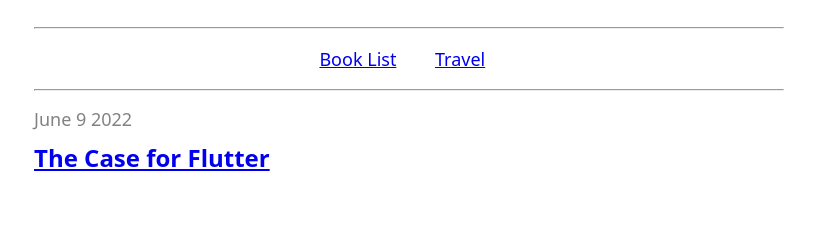
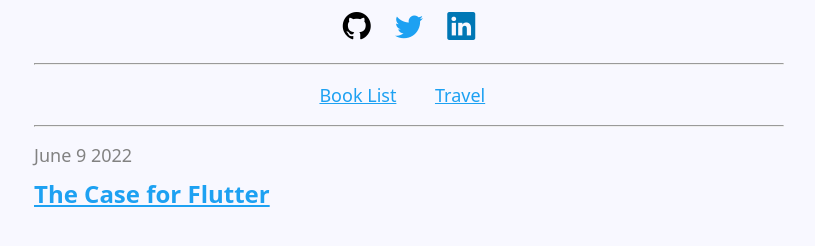
Before and after one commit to cryptnomad/profile-site, a plain HTML site: page index.html in a window 1280 px wide. Shown: the part 380-626 px from the top of the page, without its empty margins (231-1046 px from the left). Drawn offline with nearby package versions, Linux system fonts and the light colour scheme.

Commit message:
Finished Flutter article

```diff
--- a/css/misc.css
+++ b/css/misc.css
@@ -2,6 +2,15 @@ body{
     font-family:system-ui, -apple-system, BlinkMacSystemFont, 'Segoe UI', Roboto, Oxygen, Ubuntu, Cantarell, 'Open Sans', 'Helvetica Neue', sans-serif;
     margin: auto;
     max-width: 750px;
+    background-color: #f8f8ff;
+}
+
+a{
+    color:#1da1f2;
+}
+
+.profile-header{
+    text-align: center;
 }
 
 .post-list{
@@ -58,3 +67,21 @@ body{
     background: rgb(240, 240, 240);
     color: rgb(68, 68, 68);
 }
+
+.bi-twitter{color: #1da1f2;}
+.bi-linkedin{color: #0077b5;}
+.bi-github{color: black}
+
+.icon-bar{
+    padding-top: 10px;
+    padding-bottom:10px;
+}
+
+.icon-bar > a {
+    font-size: 1.75em;
+    padding-left: 10px;
+    padding-right: 10px;
+}
+
+.post{line-height:1.8;}
+.post > img{width: 100%;}
--- a/index.html
+++ b/index.html
@@ -1,5 +1,5 @@
 <html>
-
+    <link rel="stylesheet" href="https://cdn.jsdelivr.net/npm/bootstrap-icons@1.8.3/font/bootstrap-icons.css">
     <link rel="stylesheet" type="text/css" href="./css/misc.css">
     <head>
         <title>
@@ -9,7 +9,7 @@
 
     <body>
         <br><br><br>
-        <center>
+        <div class="profile-header">
             <h1>
                 Adam Rankin's Website
             </h1>
@@ -17,14 +17,16 @@
                 <img src="https://lh3.googleusercontent.com/LZHvqm6yOdynA4cldyhPdo5kRuVK9cGJQT4XUWWy3bRsXSuJXZVCXz5MuRDbZr5t0RPkfu9KjkYqaVN3ZAuLj_xs1-Ge_cKJ-tOn=w600" alt="Cryptnomad-1"
                 style="width:40%">
             </a>
-        </center>
-        <br/>
-        <center>
+            <div class="icon-bar">
+                <a href="https://www.github.com/cryptnomad"><i class="bi-github"></i></a>
+                <a href="https://twitter.com/cryptn0mad"><i class="bi-twitter"></i></a>
+                <a href="https://www.linkedin.com/in/adam-rankin-60147a169/"><i class="bi-linkedin"></i></a>
+            </div>
             <hr>
             <span class='category'><a href='./book-list/books.html'>Book List</a></span>
             <span class='category'><a href='./travel/places.html'>Travel</a></span>
             <hr>
-        </center>
+        </div>
         <ul class='post-list'>
             <li>
                 <span class='list-meta'>June 9 2022</span>
```
Also changed, not shown: general/2022/flutter.html (+16 -10 lines), images/flutter/flutter-0.webp (added), images/flutter/flutter-1.webp (added), images/flutter/flutter-2.webp (added), images/flutter/flutter-3.webp (added), images/flutter/flutter-4.webp (added), images/flutter/flutter-5.webp (added).
